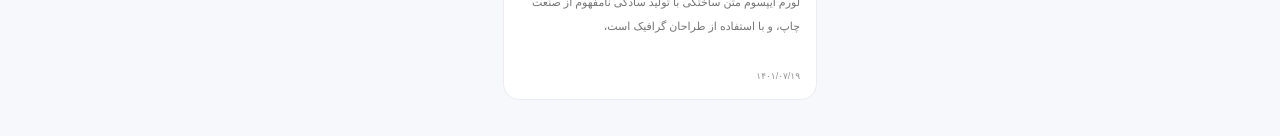
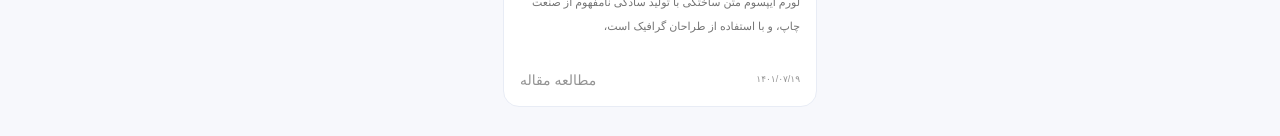
Before and after one commit to mahyarErshad/anaram-react, a React (Create React App) app: page / in a window 1280 px wide. Shown: the part 4504-4640 px from the top of the page. Built offline with nearby package versions, Linux system fonts and the light colour scheme; a web font is replaced by a local one.

Commit message:
Span added and styled

```diff
--- a/src/Pages/MainPage/MainPageBlog/BlogCards.jsx
+++ b/src/Pages/MainPage/MainPageBlog/BlogCards.jsx
@@ -3,12 +3,15 @@ import image from "../../../assets/images/data/blog-cards/battery.jpg";
 
 function BlogCards() {
   return (
-    <figure className="rounded-2xl p-4 bg-white border border-primary1">
+    <figure className="rounded-2xl p-4 bg-white border border-primary1 cursor-pointer">
       <img className="h-2/4 rounded-lg" src={image} alt="" />
       <figcaption className="text-right text-sm font-semibold text-NeutralN600 mt-4">علت شارژ نشدن باتری های موبایل</figcaption>
       <p className="text-[0.6875rem] text-right w-full leading-6 mt-4 max-w-[17.5rem] text-NeutralN100">لورم ایپسوم متن ساختگی با تولید سادگی نامفهوم از صنعت چاپ، و با استفاده از طراحان گرافیک است، </p>
       <div className="mt-8 w-full flex justify-between items-center">
         <span className="text-[0.5625rem] text-NeutralN80">۱۴۰۱/۰۷/۱۹</span>
+        <div className="flex-center gap-3">
+          <span className="text-sm text-NeutralN80">مطالعه مقاله</span>
+        </div>
       </div>
     </figure>
   );
```
